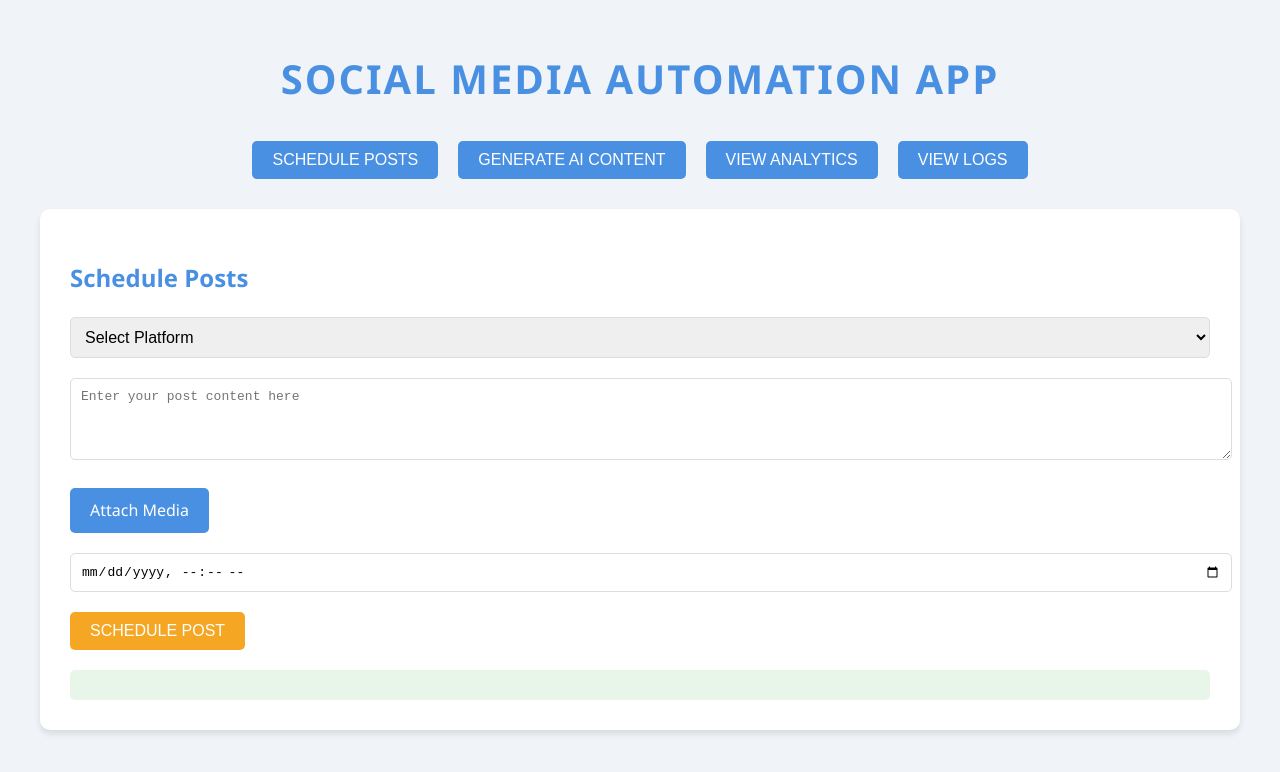
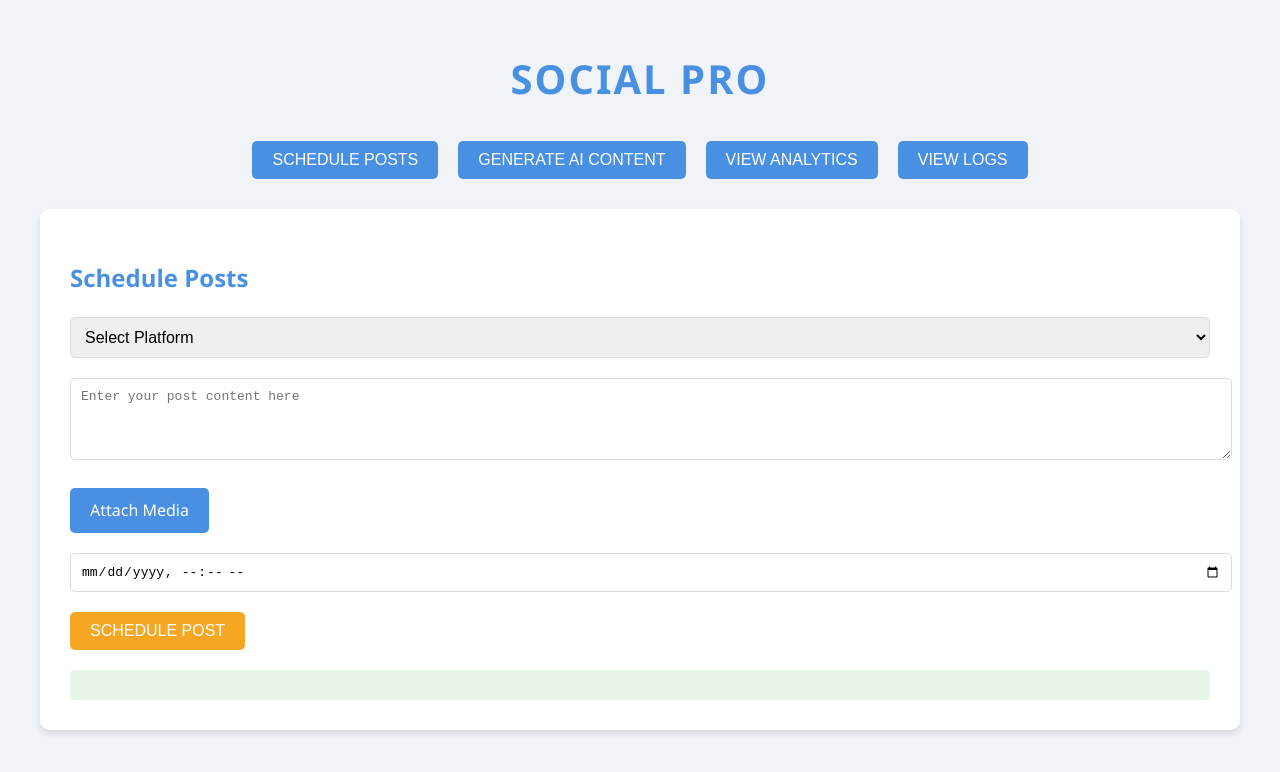
Before and after one commit to JNHNG0205/SocialPro-The-Otaks-, a plain HTML site: page Index.html in a window 1280 px wide. Drawn offline with nearby package versions, Linux system fonts and the light colour scheme.

Commit message:
Submission

```diff
--- a/Index.html
+++ b/Index.html
@@ -127,7 +127,7 @@
 </head>
 <body>
     <div class="container">
-        <h1>Social Media Automation App</h1>
+        <h1>Social Pro</h1>
 
         <div class="tab-container">
             <button class="tab-button" onclick="openTab('schedule')">Schedule Posts</button>
```
